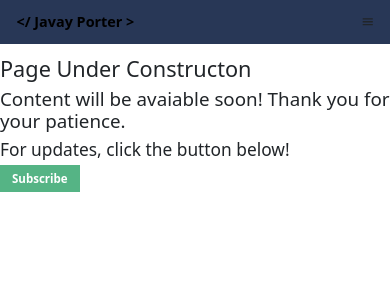
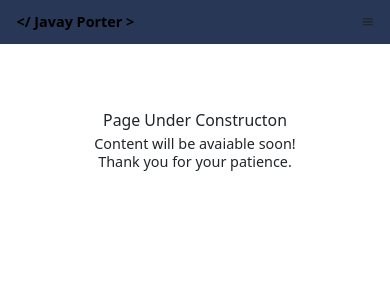
Before and after one commit to javayporter/javay-porter-project, a React (Vite) app: page /about in a window 390 px wide. Shown: the top 300 px of the page. Built offline with nearby package versions, Linux system fonts and the light colour scheme; some icons are missing.

Commit message:
update mobile responsive design

```diff
--- a/src/App.css
+++ b/src/App.css
@@ -9,8 +9,29 @@
   margin-top: 15%;
 }
 
+/* Under Construction */
+.warning-icon {
+  color: var(--highlight-color);
+}
+.warning-text {
+  text-align: center;
+  width: 30%;
+}
+.under-construction {
+  display: flex;
+  justify-content: center;
+  flex-direction: column;
+  align-items: center;
+  gap: 3rem;
+  padding: 5%;
+}
+
 @media screen and (max-width: 550px) {
   .app__layout-right {
     margin-top: 56px;
   }
+  .warning-text {
+    width: 70%;
+    margin-top: 10%;
+  }
 }
--- a/src/components/UnderConstruction.jsx
+++ b/src/components/UnderConstruction.jsx
@@ -1,14 +1,18 @@
+import "../App.css";
+
+import { PiWarningBold } from "react-icons/pi";
 const UnderConstruction = () => {
-    return (
-        <div>
-            <h1>Page Under Constructon</h1>
-            <h2>Content will be avaiable soon! Thank you for your patience.</h2>
-            <div className="subscribe">
-            <h3>For updates, click the button below!</h3>
-            <button>Subscribe</button>
-            </div>
-        </div>
-    )
-}
+  return (
+    <div className="under-construction">
+      <div className="warning-text">
+        <h4>Page Under Constructon</h4>
+        <h5>Content will be avaiable soon! Thank you for your patience.</h5>
+      </div>
+      <div className="warning-icon">
+        <PiWarningBold size="20em" />
+      </div>
+    </div>
+  );
+};
 
 export default UnderConstruction;
--- a/src/stylesheets/Hero.css
+++ b/src/stylesheets/Hero.css
@@ -50,7 +50,7 @@ img {
 
 .button-container {
   display: flex;
-  gap: 1rem;
+  gap: 0.5rem;
 }
 .resume-button {
   --bs-btn-bg: var(--secondary-text-color);
--- a/src/stylesheets/MainButton.scss
+++ /dev/null
@@ -1,11 +0,0 @@
-button {
-  background-color: hsl(183, 100%, 35%);
-  text-decoration: none;
-  border: none;
-  color: white;
-  padding: 5px 12px;
-  margin: 0% 2% 2% 0%;
-  border-radius: 4px;
-  font-weight: bold;
-  font-size: 15px;
-}
```
Also changed, not shown: src/stylesheets/TopNavbar.scss (deleted, +0 -21 lines).
